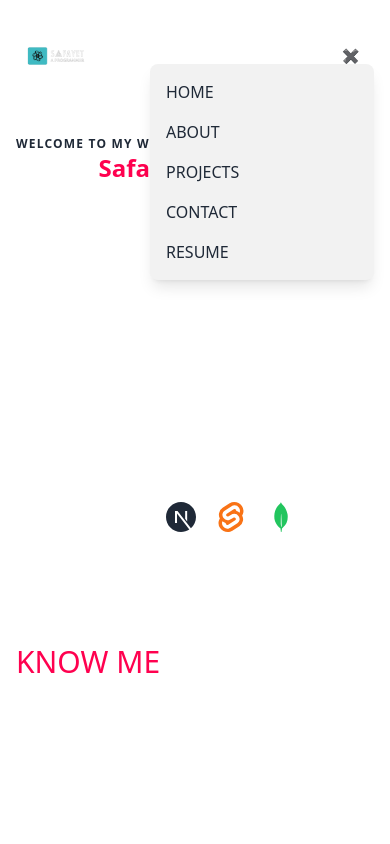
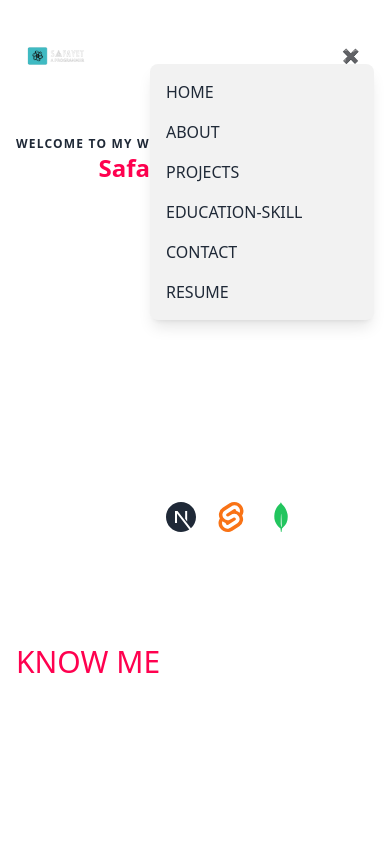
Before and after one commit to safayet404/svelte-portfolio, a SvelteKit app: page / in a window 390 px wide. Both pictures are taken after a click on the button "Toggle menu". Shown: the top 844 px of the page. Built offline with nearby package versions, Linux system fonts and the light colour scheme; some icons are missing.

Commit message:
education-skill menu added in mobile menu

```diff
--- a/src/components/Education.svelte
+++ b/src/components/Education.svelte
@@ -93,7 +93,7 @@
 <div class="container mx-auto p-4">
     <div class="flex justify-center gap-5">
         {#each tabs as {id,label} }
-            <button class=" gap-5 text-sm md:text-base text-center border px-10 py-2 rounded-lg font-semibold text-white mb-2" on:click={() => (activeTab = id)}>
+            <button class=" gap-5 text-xs md:text-base text-center border px-10 py-2 rounded-lg font-semibold text-white mb-2" on:click={() => (activeTab = id)}>
                 {label}
             </button>
         {/each}
--- a/src/components/Navbar.svelte
+++ b/src/components/Navbar.svelte
@@ -90,6 +90,11 @@
           </button>
         </li>
         <li>
+          <button type="button" on:click={() => scrollToSection("education")} class="nav-link">
+            Education-Skill
+          </button>
+        </li>
+        <li>
           <button type="button" on:click={() => scrollToSection("contact")} class="nav-link">
             Contact
           </button>
```
